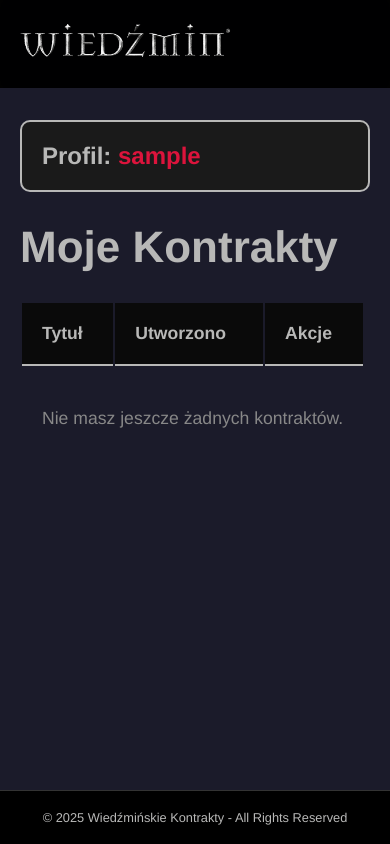
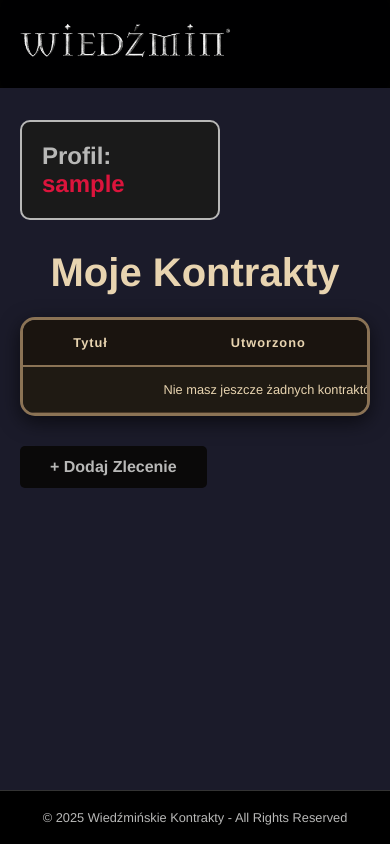
Before and after one commit to PiotrZurynski/witcher-app, a Django app: page /profile/ in a window 390 px wide. Run offline with Django 5.2, Linux system fonts and the light colour scheme; the visitor is signed in with stand-in values (Sample User, id 1); data that the repository does not hold is empty; some libraries are stand-ins or nearby versions.

Commit message:
Added fix for background image in home.css to view top of the image, Lower max width of profile container  in profile.css, added max width to lower userinfo container,centered head item in profilehead, Added css to table in profile.css (maxwidth:1000px) centered etc, make it look like notice board in witcher 3 i hope it look like it, added button to add contract in .html and .css looks the same like button from home.css, added resposive look with max width 730px and 670px, updated navbar height when screen is small the height increased by 2.5 rem, changed @media maxwidth 1394 to 1570 because of laziness and increased height by 3 rem, additional text changes in home.html

```diff
--- a/witcher/contracts/static/contracts/css/home.css
+++ b/witcher/contracts/static/contracts/css/home.css
@@ -13,6 +13,7 @@
     padding:0;
     overflow:hidden;
     z-index: 1;
+    margin-top:80px;
 
 }
 .content{
--- a/witcher/contracts/static/contracts/css/profile.css
+++ b/witcher/contracts/static/contracts/css/profile.css
@@ -1,8 +1,9 @@
 .profile{
-    max-width: 1200px;
+    max-width: 700px;
     margin:0 auto;
     padding:120px 20px;
     min-height:80vh;
+
 }
 .userinfo{
     margin-bottom:30px;
@@ -10,6 +11,7 @@
     background:#1a1a1a;
     border:2px solid #b8b8b7;
     border-radius:10px;
+    max-width: 200px;
 }
 .userinfo h2{
     color:#b8b8b7;
@@ -20,38 +22,62 @@
     color:crimson;
     font-weight: 600;
 }
-.profilehead{
+.profilhead{
     display: flex;
-    justify-content: space-between;
+    justify-content: center;
     align-items: center;
-    flex-wrap:wrap;
-    gap:20px;
+
+
 }
-.profilehead{
-    color:#b8b8b7;
+.profilhead h1{
+    color:#e8d4b0;
     font-size:2.5rem;
-    margin:0;
+    margin:0 0 20px 0;
 }
 .table{
+    max-width: 1000px;
+    margin:0 auto;
+    background: #2a2419;
+    border:3px solid #8b7355;
+    border-radius:15px;
+    overflow: hidden;
+    margin-top:2px;
+    box-shadow:0 6px 20px rgba(0,0,0,0.6);
+}
+.tablecontract{
     width:100%;
     border-collapse: collapse;
 }
 .tablecontract thead{
-    background-color: #0a0a0a;
+    background-color: #1a140f;
 }
 .tablecontract th{
-    color:#b8b8b7;
-    padding:20px;
+    color:#e8d4b0;
+    padding:20px 25px;
     text-align: left;
     font-size:1.1rem;
     font-weight: 600;
-    border-bottom:2px solid #b8b8b7;
+    border-bottom:2px solid #8b7355;
+    letter-spacing: 1px;
+    text-align: center;
 }
 .tablecontract tbody tr{
-    border-bottom:1px solid #333333;
+    background-color: #1f1a13;
+    border-bottom:1px solid #4a3a2a;
     transition: background-color 0.3s ease;
 }
-
+.tablecontract tbody td{
+    padding-left:5px;
+    padding-right:5px;
+}
+.tablecontract td{
+    color:#e8d4b0;
+    padding-bottom: 10px;
+    padding-top:10px;
+    padding-left:5px;
+    padding-right:5px;
+    text-align: center;
+}
 .title-col{
     font-weight: 600;
     font-size: 1.2rem;
@@ -99,5 +125,72 @@
     padding:40px 20px;
     color:#888888;
     font-size:1.1rem;
+}
+
+.btn-add{
+
+    margin-top:30px;
+    background-color: #0a0909;
+    color:#b8b8b7;
+    padding:12px 30px;
+    text-decoration:none;
+    border-radius:5px;
+    font-weight:600;
+    font-size:1rem;
+    transition: all 0.3s ease;
+    display: inline-block;
+}
+
+.btn-add:hover{
+    /*#0a0909 */
+    background-color: #171616;
+    transform:translateY(2px);
+    box-shadow: 0 5px 15px rgba(0,0,0,0.5);
 
 }
+@media (max-width: 730px){
+    .profilhead{
+        font-size: 2rem;
+    }
+    .table{
+        overflow-x: auto;
+    }
+    .tablecontract{
+        min-width: 600px;
+    }
+    .tablecontract th,.tablecontract td{
+        padding:12px 15px;
+        font-size: 0.9rem;
+    }
+    .btn-act{
+        padding:6px 12px;
+        font-size:0.85rem;
+    }
+    .title-col{
+        max-width: 250px;
+    }
+}
+@media (max-width: 670px){
+    .profilhead{
+        font-size: 1.9rem;
+    }
+    .table{
+        overflow-x: auto;
+    }
+    .tablecontract{
+        min-width: 500px;
+    }
+    .tablecontract th,.tablecontract td{
+        padding:15px 15px;
+        font-size: 0.8rem;
+
+    }
+    .btn-act{
+        padding:6px 12px;
+        font-size:0.85rem;
+    }
+    .title-col{
+        max-width: 200px;
+    }
+
+}
--- a/witcher/contracts/static/contracts/css/style.css
+++ b/witcher/contracts/static/contracts/css/style.css
@@ -120,7 +120,7 @@
         transition: height 0.4s ease;
     }
     body:not(.user-authenticated) #check:checked~.navbar{
-        height:16rem;
+        height:18.5rem;
     }
     body:not(.user-authenticated) .navbar a{
         display: block;
@@ -141,7 +141,7 @@
     }
 
 }
-@media (max-width:1394px){
+@media (max-width:1570px){
     body.user-authenticated .icons{
         display: inline-flex;
     }
@@ -167,7 +167,7 @@
         transition: height 0.4s ease;
     }
     body.user-authenticated #check:checked~.navbar{
-        height:13rem;
+        height:16rem;
     }
     body.user-authenticated .navbar a{
         display: block;
--- a/witcher/contracts/templates/contracts/home.html
+++ b/witcher/contracts/templates/contracts/home.html
@@ -19,7 +19,7 @@
 
             </div>
         {% else %}
-            <h1>Witaj nieznajomy - jestem wiedzmin Geralt</h1>
+            <h1>Witaj nieznajomy - jestem Wiedzmin Geralt</h1>
             <div class="buttons">
                 <a href="{% url 'contractlist' %}" class="btn btn-crimson">Przeglądaj Zlecenia</a>
                 <a href="{% url 'login' %}" class="btn btn-dark">Zaloguj</a>
@@ -30,7 +30,7 @@
 </div>
 
 <div class="realm">
-    <h2>Krainy w których działa</h2>
+    <h2>Zaprzyjaźnione królestwa</h2>
     <div class="container">
         {% for realm in realms %}
         <div class="item" style="--bg-image: url('/static/contracts/images/{{realm.name|lower}}_flag.png');">
--- a/witcher/contracts/templates/contracts/profile.html
+++ b/witcher/contracts/templates/contracts/profile.html
@@ -27,7 +27,13 @@
       <tbody>
         {% for c in contracts %}
         <tr>
-          <td class="title-col">{{c.title}}</td>
+          <td class="title-col">
+            {% if c.title|length > 30 %}
+              {{c.title|slice:":30"}}...
+            {% else %}
+              {{c.title}}
+            {% endif %}
+          </td>
           <td class="date-col">{{c.time_created|date:"Y-m-d H:i"}}</td>
           <td class="actions-col">
             <a href="{% url 'contractupdate' c.pk %}" class="btn-act btn-edit">Edytuj</a>
@@ -42,7 +48,11 @@
       </tbody>
     </table>
 
+
   </div>
+  <div >
+      <a href="{% url 'contractcreate' %}" class="btn-add">+ Dodaj Zlecenie</a>
+    </div>
 </div>
 
 {% endblock %}
```
